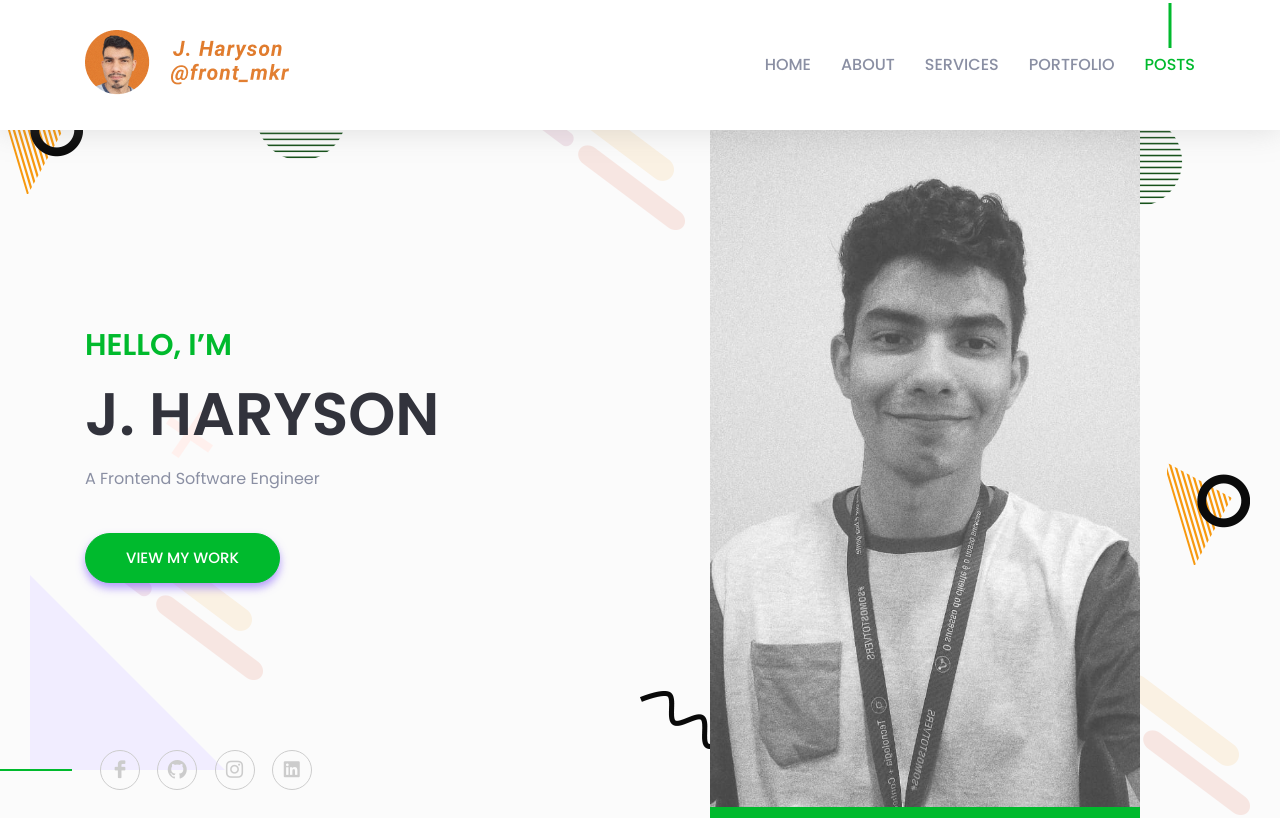
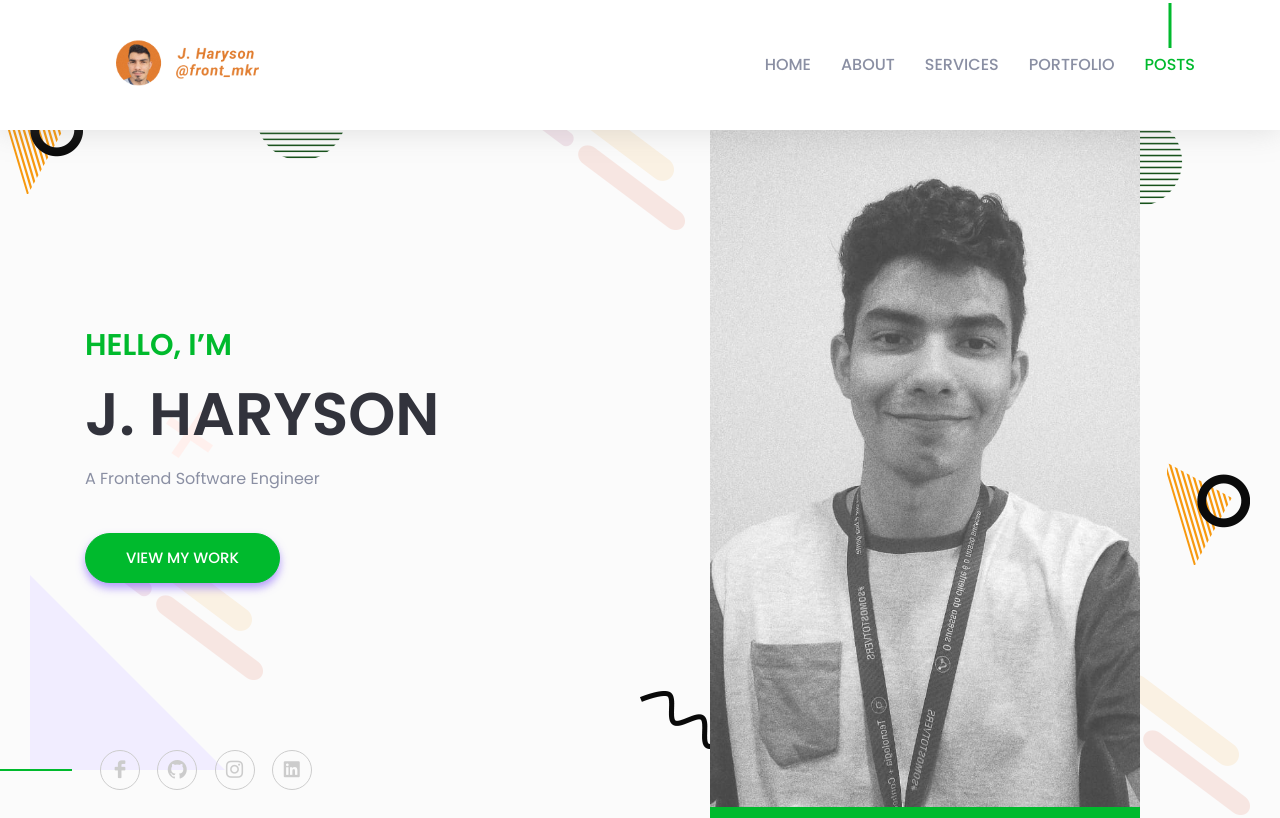
Before and after one commit to jhersonharyson/jhersonharyson.github.io, a plain HTML site: page index.html in a window 1280 px wide. Shown: the top 818 px of the page. Drawn offline with Linux system fonts and the light colour scheme; files whose address does not match are found by name.

Commit message:
fix logo size

```diff
--- a/assets/css/style.css
+++ b/assets/css/style.css
@@ -480,7 +480,8 @@ p {
     position: relative; }
     .navigation .navbar .navbar-brand {
       padding-top: 0;
-      padding-bottom: 5px; }
+      padding-bottom: 5px;
+      transform: scale(.7);}
     .navigation .navbar .navbar-toggler {
       padding: 2px 6px; }
       .navigation .navbar .navbar-toggler .toggler-icon {
```
